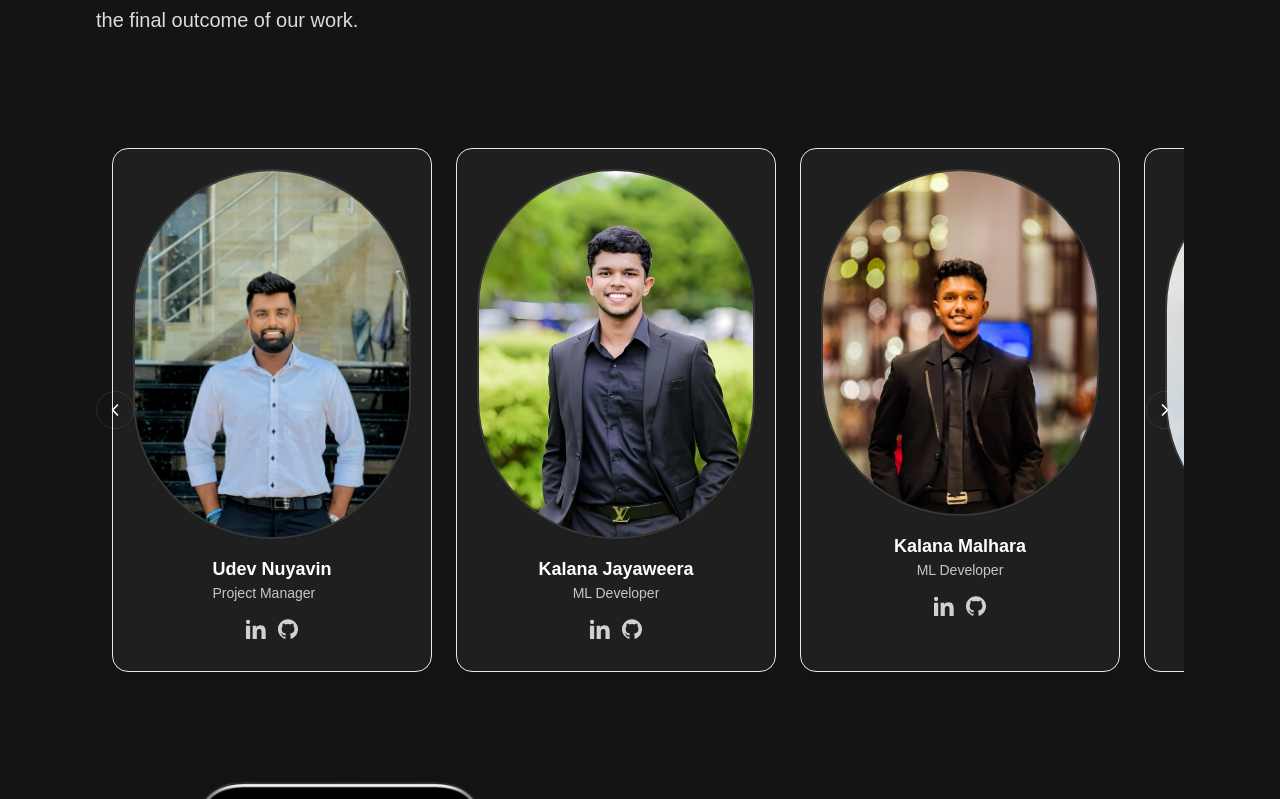
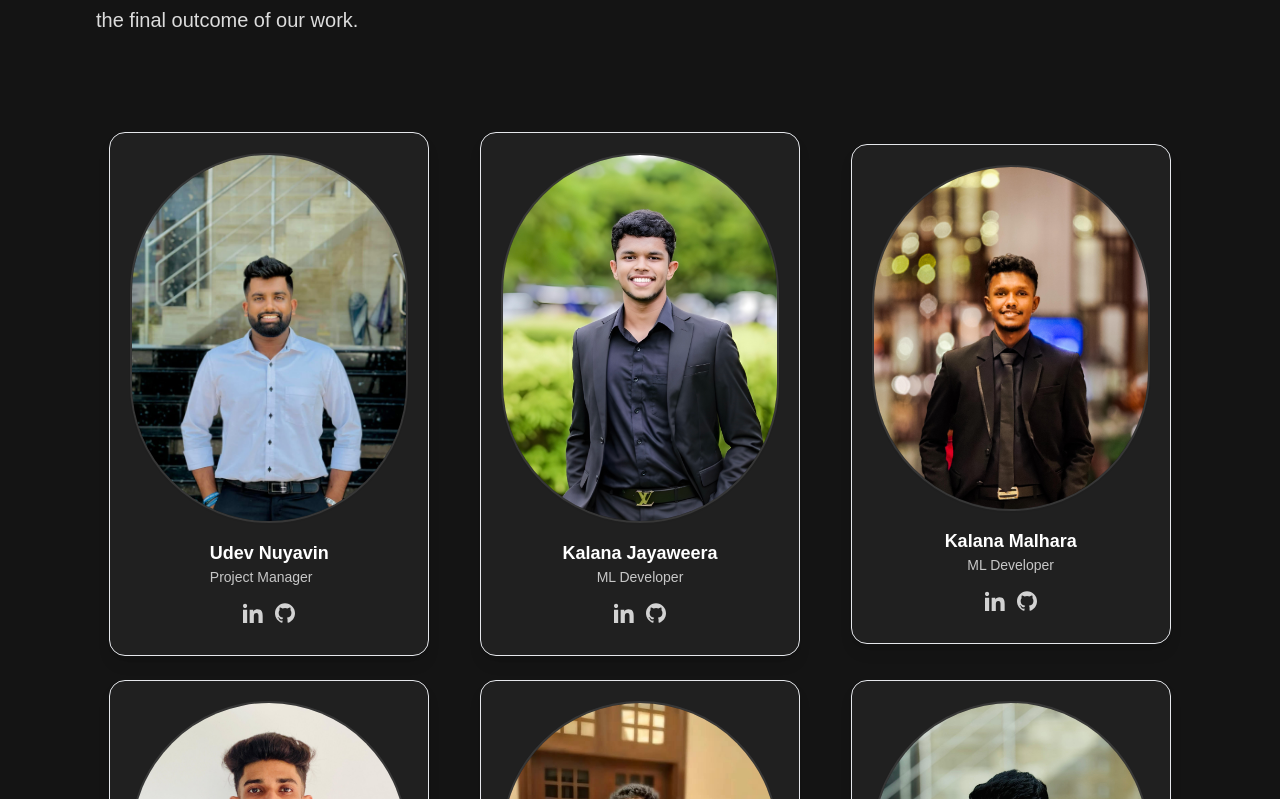
Before and after one commit to UdevN2003/LiveCoach.ai, a React (Vite) app: page / in a window 1280 px wide. Shown: the part 4301-5100 px from the top of the page. Built offline with nearby package versions, Linux system fonts and the light colour scheme; a web font is replaced by a local one.

Commit message:
changed about us section

```diff
--- a/src/components/AboutUs.jsx
+++ b/src/components/AboutUs.jsx
@@ -39,52 +39,14 @@ return (
       transition={{duration:0.6, ease:'easeOut'}}
       viewport={{once:true, amount:0.3}} id="team" className="bg-background text-white pb-10 px-10 md:px-24">
             <div className="max-w-a7xl mx-auto">
-                <div className="relative">
-                    {/* Prev / Next */}
-                    <button
-                        aria-label="Previous"
-                        onClick={() => {
-                            const track = document.getElementById('team-scroll');
-                            if (!track) return;
-                            track.scrollBy({ left: -track.clientWidth * 0.6, behavior: 'smooth' });
-                        }}
-                        className="absolute left-0 top-1/2 -translate-y-1/2 z-20 rounded-full bg-white/6 border border-white/10 p-2 hover:bg-white/8 focus:outline-none focus:ring-2 focus:ring-white/20"
-                    >
-                        <svg className="w-5 h-5 text-white" viewBox="0 0 24 24" fill="none" aria-hidden>
-                            <path d="M15 18l-6-6 6-6" stroke="currentColor" strokeWidth="2" strokeLinecap="round" strokeLinejoin="round" />
-                        </svg>
-                    </button>
-
-                    <button
-                        aria-label="Next"
-                        onClick={() => {
-                            const track = document.getElementById('team-scroll');
-                            if (!track) return;
-                            track.scrollBy({ left: track.clientWidth * 0.6, behavior: 'smooth' });
-                        }}
-                        className="absolute right-0 top-1/2 -translate-y-1/2 z-20 rounded-full bg-white/6 border border-white/10 p-2 hover:bg-white/8 focus:outline-none focus:ring-2 focus:ring-white/20"
-                    >
-                        <svg className="w-5 h-5 text-white" viewBox="0 0 24 24" fill="none" aria-hidden>
-                            <path d="M9 6l6 6-6 6" stroke="currentColor" strokeWidth="2" strokeLinecap="round" strokeLinejoin="round" />
-                        </svg>
-                    </button>
-
+                <div className="relative ">
                     {/* Scrollable track */}
-                    <div
-                        id="team-scroll"
-                        className="flex gap-6 overflow-x-auto snap-x snap-mandatory py-4 px-8 md:px-4 scrollbar-none"
-                        tabIndex={0}
-                        role="list"
-                        aria-label="Team members carousel"
-                        onKeyDown={(e) => {
-                            const track = document.getElementById('team-scroll');
-                            if (!track) return;
-                            if (e.key === 'ArrowRight') track.scrollBy({ left: track.clientWidth * 0.6, behavior: 'smooth' });
-                            if (e.key === 'ArrowLeft') track.scrollBy({ left: -track.clientWidth * 0.6, behavior: 'smooth' });
-                        }}
-                    >
+                    <div className='grid grid-cols-1 sm:grid-cols-2 lg:grid-cols-3 gap-6 place-items-center'>
                         {/* Card 1 */}
-                        <article
+                        <motion.article initial={{opacity:0, y:30}}
+      whileInView={{opacity:1 , y:0}}
+      transition={{duration:0.2, ease:'easeOut'}}
+      viewport={{once:true, amount:0.3}}
                             id="member-1"
                             role="listitem"
                             className="snap-center flex-shrink-0 w-[78%] sm:w-80 md:w-72 lg:w-80 bg-white/5 border border-white/8 rounded-2xl p-5 shadow-lg transform transition duration-500 hover:scale-105"
@@ -111,10 +73,13 @@ return (
                             </div>
                             </div>
 
-                        </article>
+                        </motion.article>
 
                         {/* Card 2 */}
-                        <article
+                        <motion.article initial={{opacity:0, y:30}}
+      whileInView={{opacity:1 , y:0}}
+      transition={{duration:0.4, ease:'easeOut'}}
+      viewport={{once:true, amount:0.3}}
                             id="member-1"
                             role="listitem"
                             className="snap-center flex-shrink-0 w-[78%] sm:w-80 md:w-72 lg:w-80 bg-white/5 border border-white/8 rounded-2xl p-5 shadow-lg transform transition duration-500 hover:scale-105"
@@ -142,10 +107,13 @@ return (
                             </div>
                             </div>
 
-                        </article>
+                        </motion.article>
 
                         {/* Card 3 */}
-                        <article
+                        <motion.article initial={{opacity:0, y:30}}
+      whileInView={{opacity:1 , y:0}}
+      transition={{duration:0.6, ease:'easeOut'}}
+      viewport={{once:true, amount:0.3}}
                             id="member-1"
                             role="listitem"
                             className="snap-center flex-shrink-0 w-[78%] sm:w-80 md:w-72 lg:w-80 bg-white/5 border border-white/8 rounded-2xl p-5 shadow-lg transform transition duration-500 hover:scale-105"
@@ -172,10 +140,13 @@ return (
                             </div>
                             </div>
 
-                        </article>
+                        </motion.article>
 
                         {/* Card 4 */}
-                        <article
+                        <motion.article initial={{opacity:0, y:30}}
+      whileInView={{opacity:1 , y:0}}
+      transition={{duration:0.2, ease:'easeOut'}}
+      viewport={{once:true, amount:0.3}}
                             id="member-1"
                             role="listitem"
                             className="snap-center flex-shrink-0 w-[78%] sm:w-80 md:w-72 lg:w-80 bg-white/5 border border-white/8 rounded-2xl p-5 shadow-lg transform transition duration-500 hover:scale-105"
@@ -202,10 +173,13 @@ return (
                             </div>
                             </div>
 
-                        </article>
+                        </motion.article>
 
                         {/* Card 5 */}
-                        <article
+                        <motion.article initial={{opacity:0, y:30}}
+      whileInView={{opacity:1 , y:0}}
+      transition={{duration:0.4, ease:'easeOut'}}
+      viewport={{once:true, amount:0.3}}
                             id="member-1"
                             role="listitem"
                             className="snap-center flex-shrink-0 w-[78%] sm:w-80 md:w-72 lg:w-80 bg-white/5 border border-white/8 rounded-2xl p-5 shadow-lg transform transition duration-500 hover:scale-105"
@@ -232,10 +206,13 @@ return (
                             </div>
                             </div>
 
-                        </article>
+                        </motion.article>
 
                         {/* Card 6 */}
-                        <article
+                        <motion.article initial={{opacity:0, y:30}}
+      whileInView={{opacity:1 , y:0}}
+      transition={{duration:0.6, ease:'easeOut'}}
+      viewport={{once:true, amount:0.3}}
                             id="member-1"
                             role="listitem"
                             className="snap-center flex-shrink-0 w-[78%] sm:w-80 md:w-72 lg:w-80 bg-white/5 border border-white/8 rounded-2xl p-5 shadow-lg transform transition duration-500 hover:scale-105"
@@ -262,18 +239,8 @@ return (
                             </div>
                             </div>
 
-                        </article>
-
-
-
+                        </motion.article>
                     </div>
-                    <style>{`
-                                                /* Chrome, Safari, Edge, Opera */
-                                                #team-scroll::-webkit-scrollbar { display: none; }
-                                                /* Firefox */
-                                                #team-scroll { scrollbar-width: none; -ms-overflow-style: none; }
-                                            `}</style>
-
                 </div>
             </div>
         </motion.section>
```
